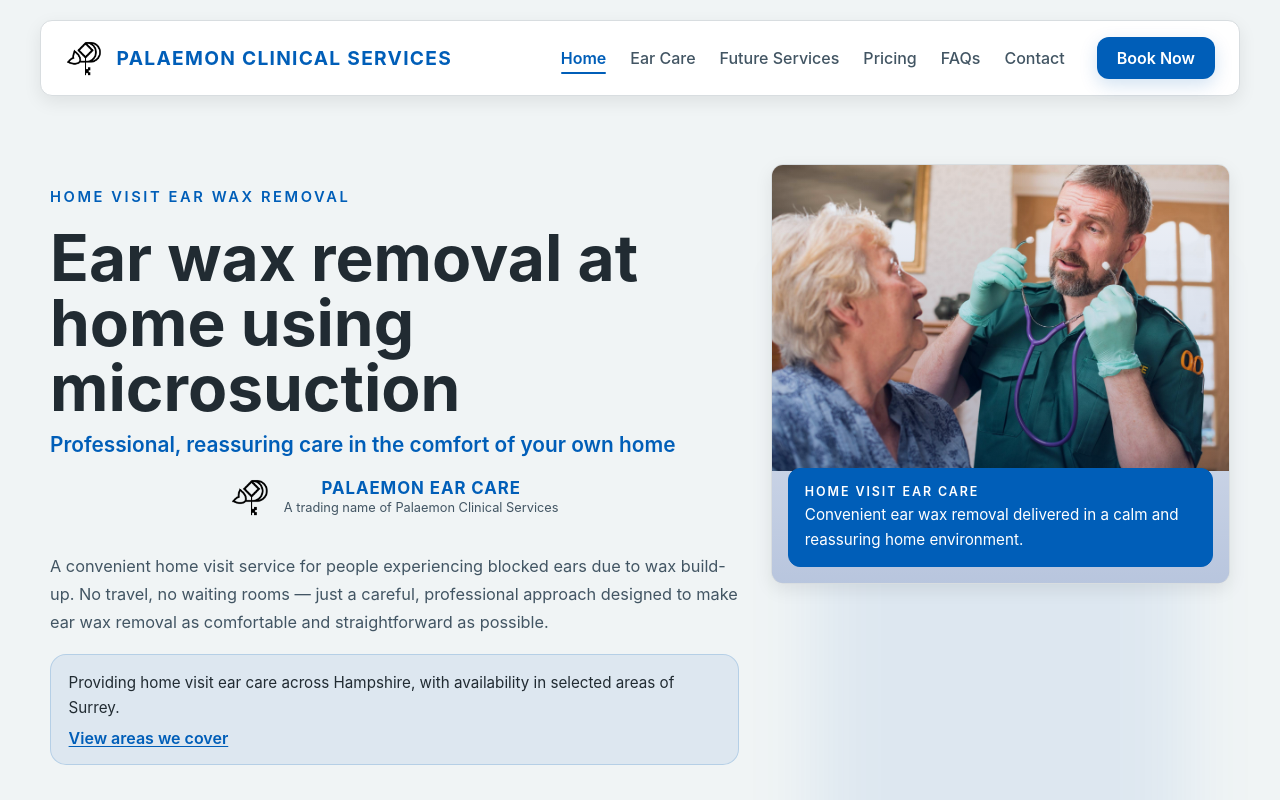
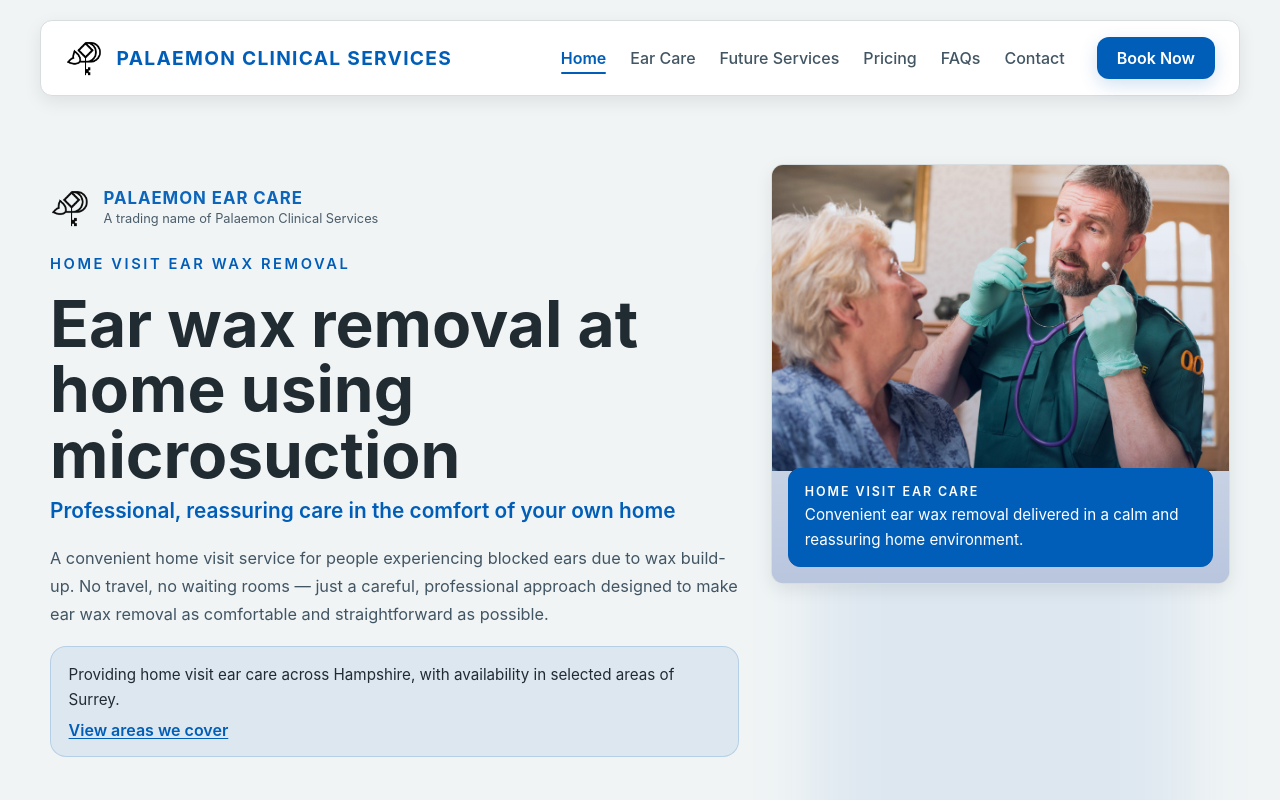
Before and after one commit to VentrisOdin/palaemon-clinical-services, a React (Vite) app in the folder frontend/: page / in a window 1280 px wide. Shown: the top 800 px of the page. Built offline with nearby package versions, Linux system fonts and the light colour scheme.

Commit message:
ear care brand tweak

```diff
--- a/frontend/src/components/home/HomeHero.jsx
+++ b/frontend/src/components/home/HomeHero.jsx
@@ -18,6 +18,10 @@
           }}
         >
           <div className="home-left-column">
+            <div className="home-ear-care-brand-wrap">
+              <EarCareBrand />
+            </div>
+
             <p className="home-eyebrow">Home visit ear wax removal</p>
 
             <div className="home-hero-heading-wrap">
@@ -30,11 +34,6 @@
               </h2>
             </div>
 
-            {/* ✅ Ear Care Branding */}
-            <div style={{ marginBottom: "1rem" }}>
-              <EarCareBrand />
-            </div>
-
             <p className="home-copy">
               A convenient home visit service for people experiencing blocked
               ears due to wax build-up. No travel, no waiting rooms — just a
@@ -42,7 +41,6 @@
               comfortable and straightforward as possible.
             </p>
 
-            {/* ✅ Service area box */}
             <div
               style={{
                 background: "rgba(0, 94, 184, 0.08)",
@@ -107,7 +105,9 @@
               <div className="home-hero-image-overlay" />
 
               <div className="home-hero-image-caption image-caption-strong">
-                <p className="home-hero-image-caption-label">Home visit ear care</p>
+                <p className="home-hero-image-caption-label">
+                  Home visit ear care
+                </p>
 
                 <p className="home-hero-image-caption-copy">
                   Convenient ear wax removal delivered in a calm and reassuring
--- a/frontend/src/styles/global.css
+++ b/frontend/src/styles/global.css
@@ -215,8 +215,10 @@
 
 .earcare-brand-bar {
   display: inline-flex;
-  align-items: center;
+  align-items: flex-start;
+  justify-content: flex-start;
   gap: 0.85rem;
+  text-align: left;
 }
 
 .earcare-hero-card {
@@ -377,6 +379,24 @@
   justify-content: center;
   gap: 1.15rem;
   padding: 1.5rem 0;
+}
+
+.home-ear-care-brand-wrap {
+  display: block;
+  width: 100%;
+  margin-bottom: 0.5rem;
+  text-align: left;
+  transform: scale(1);
+  transform-origin: left center;
+  opacity: 0.95;
+}
+
+.home-ear-care-brand-wrap * {
+  text-align: left !important;
+  justify-content: flex-start !important;
+  align-items: flex-start !important;
+  margin-left: 0 !important;
+  margin-right: auto !important;
 }
 
 .home-eyebrow {
```
